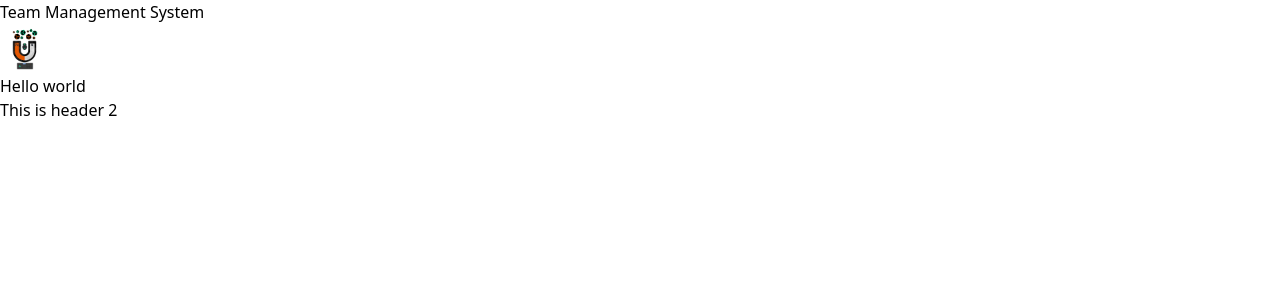
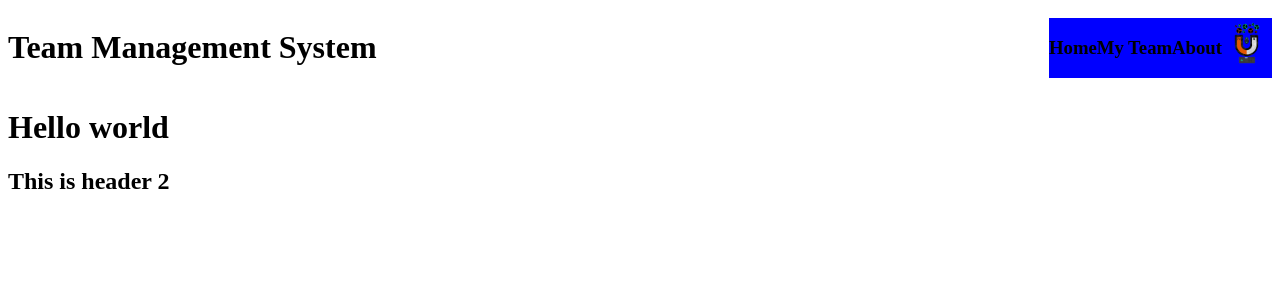
Before and after one commit to nigelhaim/Next.js_Studies, a Next.js app in the folder teammanagementappv2/: page / in a window 1280 px wide. Shown: the top 300 px of the page. Built offline with nearby package versions, Linux system fonts and the light colour scheme.

Commit message:
Fixed navbar

```diff
--- a/teammanagementappv2/src/app/globals.css
+++ b/teammanagementappv2/src/app/globals.css
@@ -1,6 +1,6 @@
-@tailwind base;
+/*@tailwind base;
 @tailwind components;
-@tailwind utilities;
+@tailwind utilities;*/
 /*Just comment out this css then to create your own css design add <cssName>.module.css */
 /*
 :root {
--- a/teammanagementappv2/src/app/layout.module.css
+++ b/teammanagementappv2/src/app/layout.module.css
@@ -1,6 +1,20 @@
 
 .logo{
-  height:50px;
+height:50px;
   width:auto;
-  border: 5px Red;
+  float:right;
 }
+.header{
+  display:flex;
+  height:20%;
+  background-color:;
+  width:100%;
+  align-items:center;
+  justify-content: space-between;
+}
+.headerRight{
+  right:5px;
+  bottom:5px;
+  display:flex;
+  background-color:blue;
+}
--- a/teammanagementappv2/src/app/layout.tsx
+++ b/teammanagementappv2/src/app/layout.tsx
@@ -1,7 +1,7 @@
 import type { Metadata } from 'next';
 import { Inter } from 'next/font/google';
 import Image from "next/image";
-
+import { useEffect } from "react";
 import "./globals.css";
 import styles from "./layout.module.css"
 import logo from "../../assets/Updated 01_13_2022.png";
@@ -21,8 +21,15 @@ export default function RootLayout({
     <html lang="en">
       {/*<body className={inter.className}>{children}</body>*/}
       <body>
-        <h1>Team Management System </h1>
-        <Image src={logo} className={`${styles.logo}`} alt='icon-image'/>
+      <div className={`${styles.header}`}>
+        <h1 class="float-left p-2">Team Management System </h1>
+        <div className={`${styles.headerRight}`}>
+          <h3>Home</h3>
+          <h3>My Team</h3>
+          <h3>About</h3>
+          <Image src={logo} className={`${styles.logo}`} alt='icon-image'/>
+        </div>
+      </div>
         {children}
       </body>
 
```
